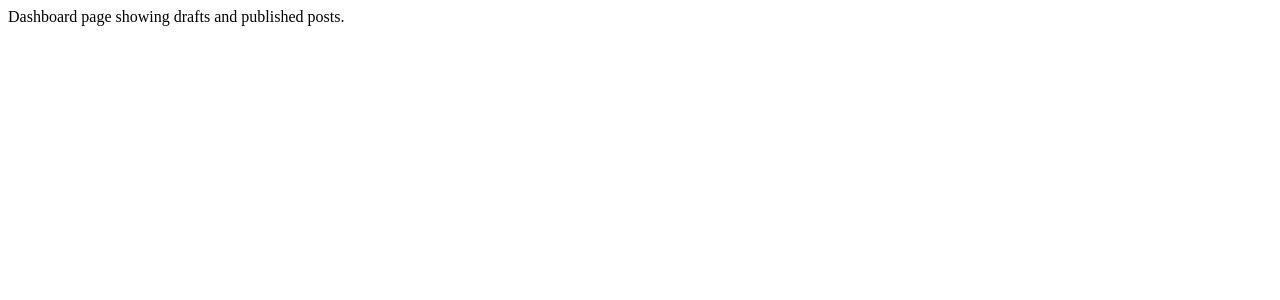
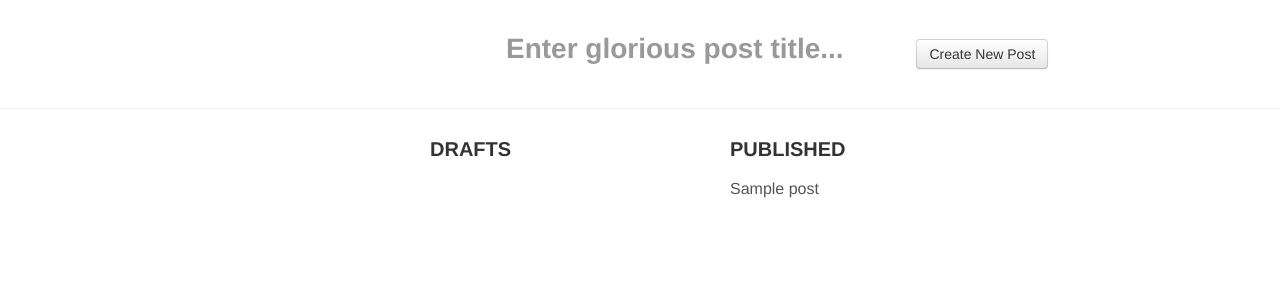
Before and after one commit to jefflam/django-blog, a Django app: page /dashboard/ in a window 1280 px wide. Shown: the top 300 px of the page. Run offline with Django 3.2, Linux system fonts and the light colour scheme; tables that the repository leaves empty hold one stand-in row (values such as "Sample post").

Commit message:
Added views and methods, added external js for textarea increase and added create new post method

```diff
--- a/blog/views.py
+++ b/blog/views.py
@@ -1,26 +1,76 @@
 from blog.models import Post
-from django.http import HttpResponse
-from django.shortcuts import render_to_response, get_list_or_404
+from django.http import HttpResponse, HttpResponseRedirect
+from django.core.urlresolvers import reverse
+from django.shortcuts import render_to_response
 from django.template import RequestContext
+import datetime
 
 
+# Index page, showing all posts
 def home(request):
     posts = Post.objects.all().order_by('-pub_date')
     return render_to_response('blog/index.html', {'posts': posts}, context_instance=RequestContext(request))
 
 
+# A single page showing one post in detail
 def post(request, post_slug):
     post = Post.objects.get(slug__exact=post_slug)
     return render_to_response('blog/post.html', {'post': post}, context_instance=RequestContext(request))
 
 
+# Dashboard displaying drafts and published posts with links to edit them
 def dashboard(request):
-    return HttpResponse("Dashboard page showing drafts and published posts.")
+    posts = Post.objects.filter(published=True)
+    drafts = Post.objects.filter(published=False)
+    # posts = Post.objects.all()
+    return render_to_response('blog/dashboard.html',
+                             {'posts': posts,
+                              'drafts': drafts},
+                              context_instance=RequestContext(request))
 
 
+# Function to create a new Post object from dashboard page
+def create(request):
+    title = request.POST['post-title']
+    if title != "":
+        date = (datetime.datetime.now()).strftime("%Y-%m-%d")
+        slug = "-".join(title.split()).lower()  # Splits post title, joins them back with a dash and lowercase string
+        Post.objects.create(title=title,
+                            body="",
+                            pub_date=date,
+                            published=False,
+                            slug=slug)
+        return edit(request, slug)
+
+
+# Page to edit a single post
+def edit(request, post_slug):
+    post = Post.objects.get(slug__exact=post_slug)
+    return render_to_response('blog/edit.html', {'post': post}, context_instance=RequestContext(request))
+
+
+# Function to update a single post from edit page
+def update(request, post_slug):
+    post = Post.objects.get(slug__exact=post_slug)
+    try:
+        post.title = request.POST['post-title']
+        post.body = request.POST['post-body']
+        post.published = request.POST['post-draft']
+        post.pub_date = request.POST['post-date']
+        post.slug = request.POST['post-slug']
+        post.save()
+        return HttpResponseRedirect(reverse('blog.views.dashboard'))
+        # return render_to_response('blog/dashboard.html', {'success': True}, context_instance=RequestContext(request))
+    except:
+        return HttpResponseRedirect(reverse('blog.views.edit', args=(post_slug,)))
+        # return render_to_response('blog/edit.html', {'post': post}, context_instance=RequestContext(request))
+
+
+# Login authentication page
 def login(request):
     return HttpResponse("Function to log user in.")
 
 
+# Function to log user out
 def logout(request):
     return HttpResponse("Function to log user out.")
--- a/django_blog/urls.py
+++ b/django_blog/urls.py
@@ -10,5 +10,8 @@
     url(r'^dashboard/$', 'blog.views.dashboard', name='dashboard'),
     url(r'^logout/$', 'blog.views.logout', name='logout'),
     url(r'^admin/', include(admin.site.urls)),
+    url(r'^create/$', 'blog.views.create', name='create'),
+    url(r'^edit/(?P<post_slug>[-\w]+)/$', 'blog.views.edit', name='edit'),
+    url(r'^edit/(?P<post_slug>[-\w]+)/update/$', 'blog.views.update', name='update'),
     url(r'^(?P<post_slug>[-\w]+)/$', 'blog.views.post', name='post'),
 )
--- a/templates/blog/dashboard.html
+++ b/templates/blog/dashboard.html
@@ -1,10 +1,15 @@
 {% extends "base.html" %}
 
 {% block content %}
+
   <div id="admin">
     <div class="row">
       <div class="span6 offset5">
-        <input type="text" id="post-title" placeholder="Enter glorious post title...">
+        <form action="/create/" method="post">
+          {% csrf_token %}
+          <input type="text" id="post-title" name="post-title" placeholder="Enter glorious post title...">
+          <button type="submit" class="btn">Create New Post</button>
+        </form>
       </div>
     </div>
     <div class="row">
```
Also changed, not shown: static/js/edit-post.js (added, +14 -0 lines), static/js/jquery.autosize-min.js (added, +7 -0 lines), templates/blog/edit.html (+15 -5 lines), README.md, 2 other files.
